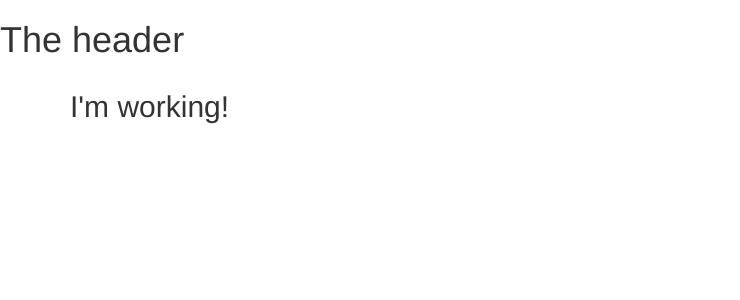
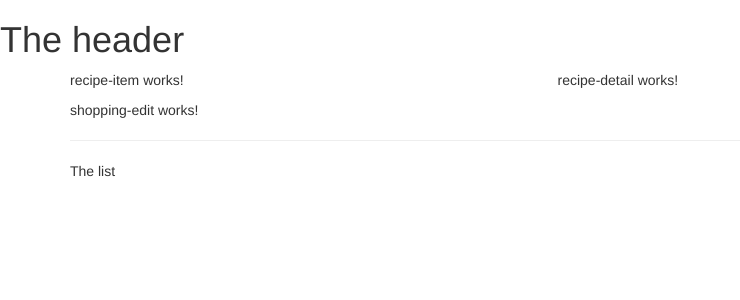
Before and after one commit to FCingel/angular-the-complete-guide-udemy, an Angular app: page / in a window 1280 px wide. Shown: the top 300 px of the page, without its empty margins (0-740 px from the left). Built offline with nearby package versions, Linux system fonts and the light colour scheme.

Commit message:
Components structure

```diff
--- a/projects/course-project-recipe-book-with-shopping-list/src/app/app.component.html
+++ b/projects/course-project-recipe-book-with-shopping-list/src/app/app.component.html
@@ -3,7 +3,8 @@
 <div class="container">
   <div class="row">
     <div class="col-md-12">
-      <h2>I'm working!</h2>
+      <app-recipes></app-recipes>
+      <app-shopping-list></app-shopping-list>
     </div>
   </div>
 </div>
--- a/projects/course-project-recipe-book-with-shopping-list/src/app/recipes/recipe-list/recipe-list.component.html
+++ b/projects/course-project-recipe-book-with-shopping-list/src/app/recipes/recipe-list/recipe-list.component.html
@@ -1 +1 @@
-<p>recipe-list works!</p>
+<app-recipe-item></app-recipe-item>
--- a/projects/course-project-recipe-book-with-shopping-list/src/app/recipes/recipes.component.html
+++ b/projects/course-project-recipe-book-with-shopping-list/src/app/recipes/recipes.component.html
@@ -1 +1,8 @@
-<p>recipes works!</p>
+<div class="row">
+    <div class="col-md-5">
+        <app-recipe-list></app-recipe-list>
+    </div>
+    <div class="col-md-7">
+        <app-recipe-detail></app-recipe-detail>
+    </div>
+</div>
--- a/projects/course-project-recipe-book-with-shopping-list/src/app/shopping-list/shopping-list.component.html
+++ b/projects/course-project-recipe-book-with-shopping-list/src/app/shopping-list/shopping-list.component.html
@@ -1 +1,8 @@
-<p>shopping-list works!</p>
+<div class="row">
+    <div class="col-xs-10">
+        <app-shopping-edit>
+        </app-shopping-edit>
+        <hr>
+        <p>The list</p>
+    </div>
+</div>
```
